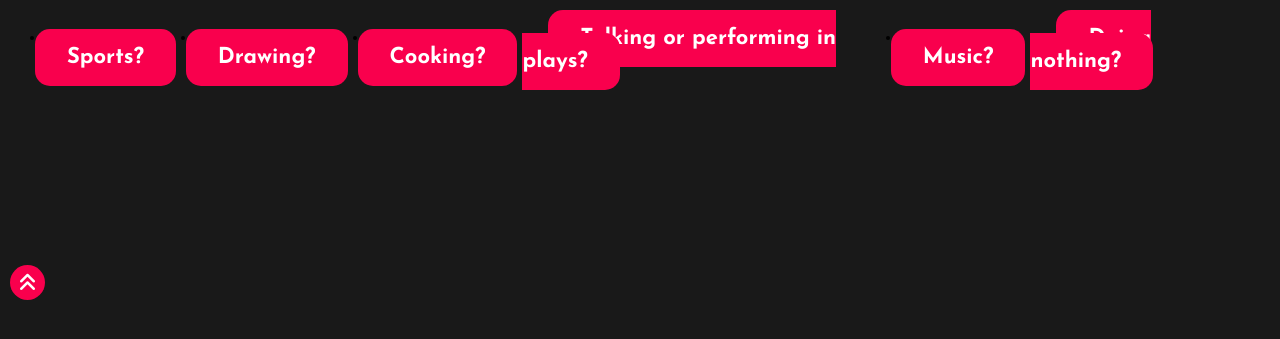
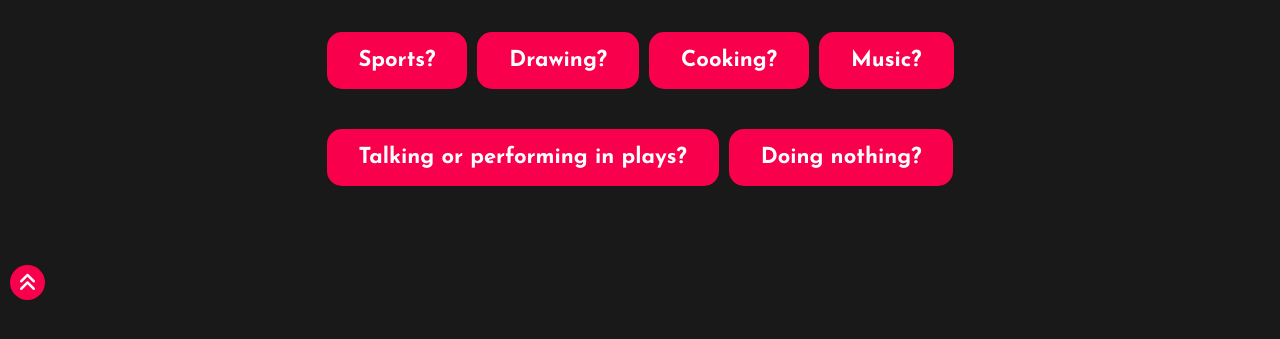
Before and after one commit to sarazand/Interactive-video_GrowingUp, a plain HTML site: page pages/4-walk.html in a window 1280 px wide. Shown: the part 535-874 px from the top of the page. Drawn offline with Linux system fonts and the light colour scheme.

Commit message:
Update page 4.html

```diff
--- a/pages/4-walk.html
+++ b/pages/4-walk.html
@@ -35,19 +35,17 @@
         <audio autoplay src="../video/4-walk.mp3"></audio>
       </div>
 
+       <div class="vid">
+        <a href="../pages/5-athlete.html" class="butt">Sports?</a>
+        <a href="../pages/5-artist.html" class="butt">Drawing?</a>
+        <a href="../pages/5-chef.html" class="butt">Cooking?</a>
+        <a href="../pages/5-musician.html" class="butt">Music?</a>
+      </div>
       <div class="vid">
-        <li><a href="../pages/5-athlete.html" class="butt">Sports?</a></li>
-        <li><a href="../pages/5-artist.html" class="butt">Drawing?</a></li>
-        <li><a href="../pages/5-chef.html" class="butt">Cooking?</a></li>
-        <li>
-          <a href="../pages/5-actor.html" class="butt"
-            >Talking or performing in plays?</a
-          >
-        </li>
-        <li><a href="../pages/5-musician.html" class="butt">Music?</a></li>
-        <li>
-          <a href="../pages/5-nothing.html" class="butt">Doing nothing?</a>
-        </li>
+        <a href="../pages/5-actor.html" class="butt"
+          >Talking or performing in plays?</a
+        >
+        <a href="../pages/5-nothing.html" class="butt">Doing nothing?</a>
       </div>
     </div>
     <!-------footer start----->
```
